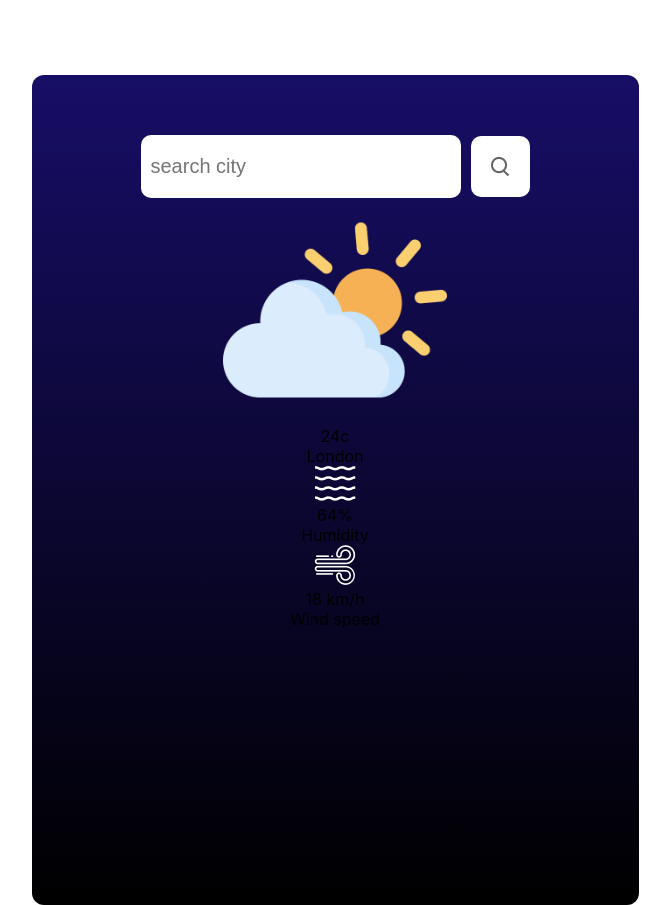
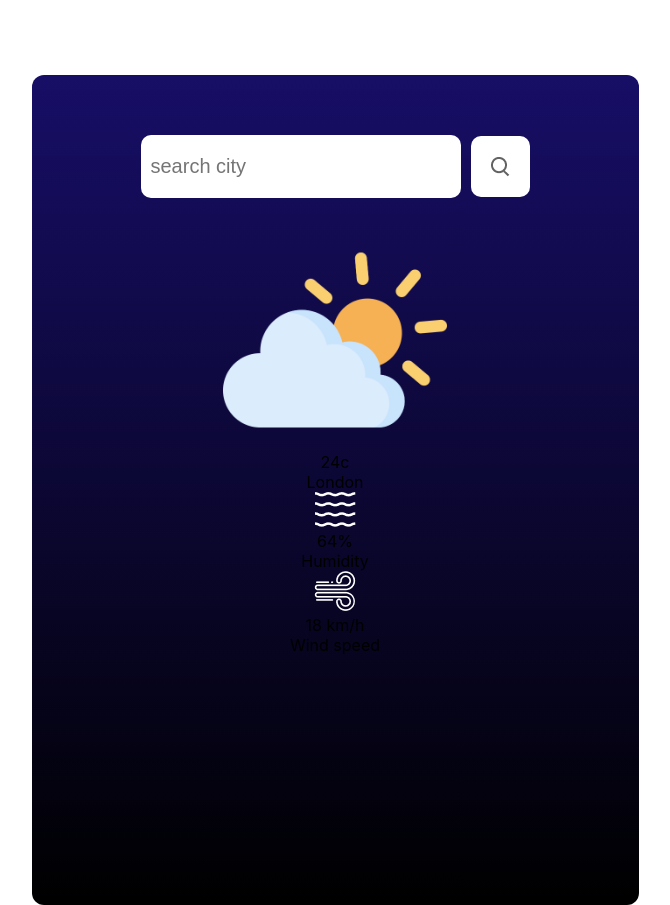
Before and after one commit to iamaliataie/react-weather-app, a React (Create React App) app: page / in a window 1280 px wide. Shown: the whole page, without its empty margins (305-975 px from the left). Built offline with nearby package versions, Linux system fonts and the light colour scheme.

Commit message:
.weather-image

```diff
--- a/src/Components/WeatherApp/WeatherApp.css
+++ b/src/Components/WeatherApp/WeatherApp.css
@@ -31,3 +31,9 @@
     padding: 20px;
     border-radius: 10px;
 }
+
+.weather-image {
+    margin-top: 30px;
+    display: flex;
+    justify-content: center;
+}
```
